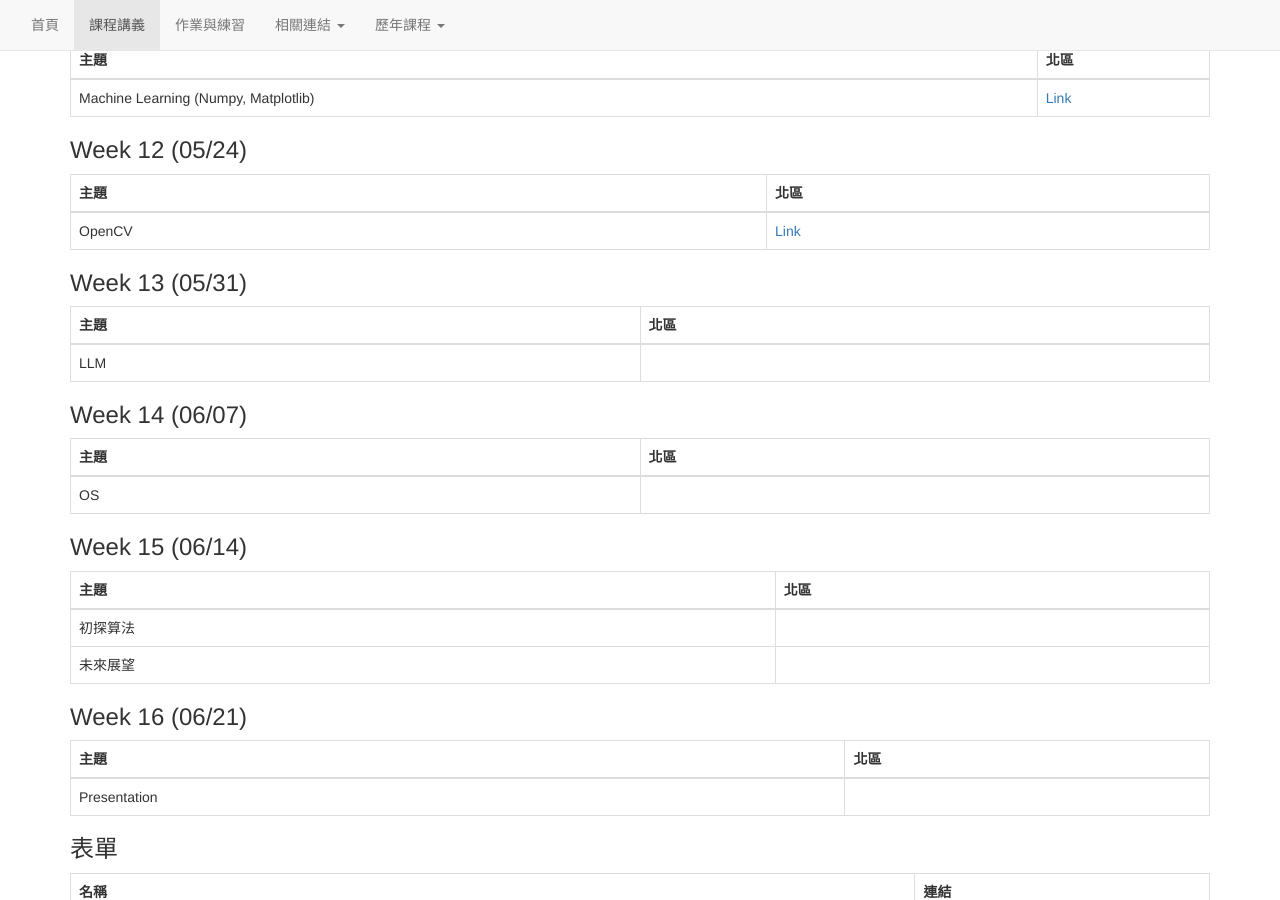
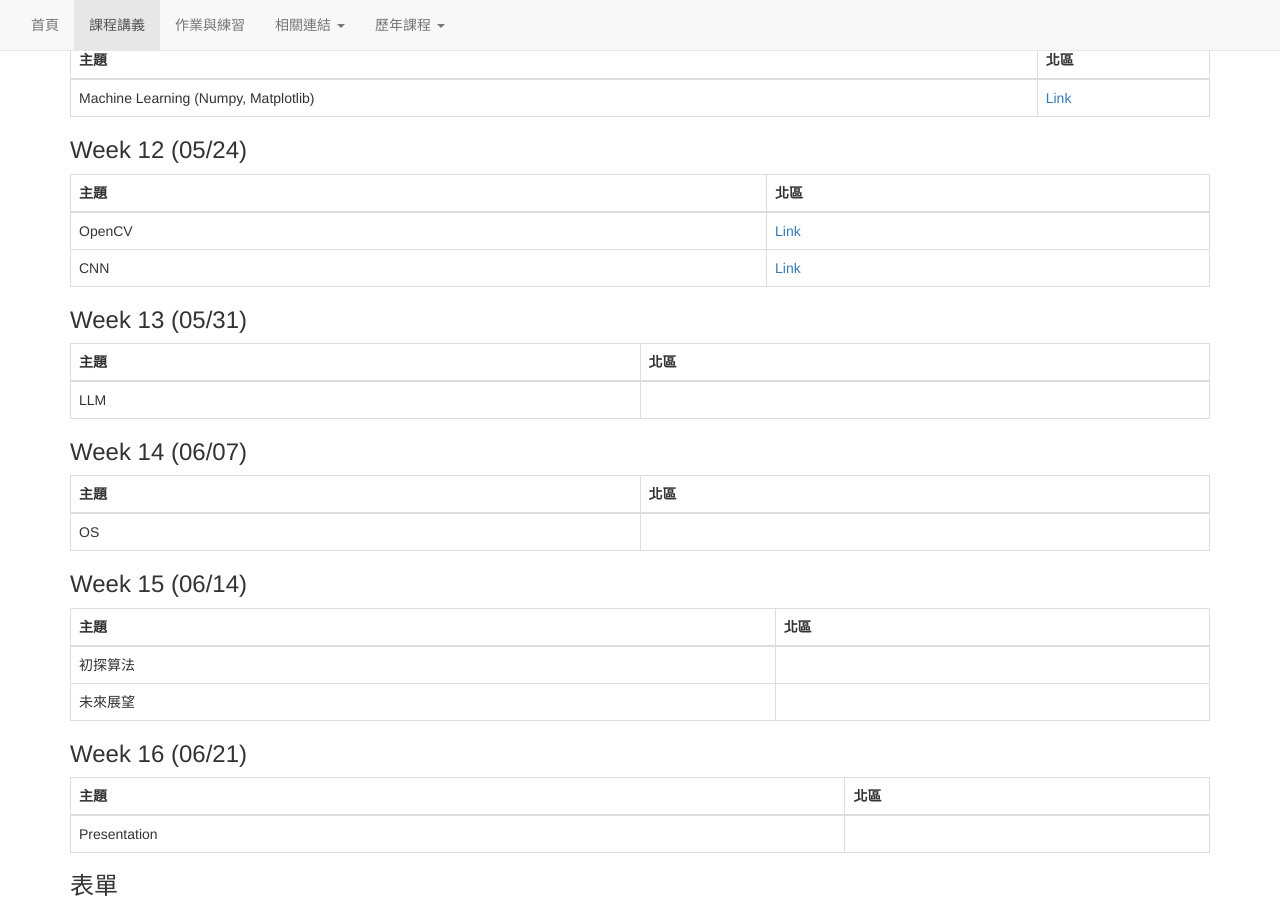
Before and after one commit to tw-csie-sprout/py2026, a Jekyll site: the page built from slides.md, in a window 1280 px wide and 900 px high, scrolled down 2109 px. Built offline with Jekyll 4.4.1, drawn with Linux system fonts in a browser that asks for light colours.

Commit message:
Add CNN topic link to slides

```diff
--- a/slides.md
+++ b/slides.md
@@ -111,6 +111,7 @@ title: "課程講義"
 | 主題 | 北區 |
 | --- | --- |
 | OpenCV	| [Link](https://canva.link/p1e2bwc4ylgobk4) |
+| CNN | [Link](https://hackmd.io/@gary940610/cnn-sprout) |
 
 ### Week 13 (05/31)
 
```
